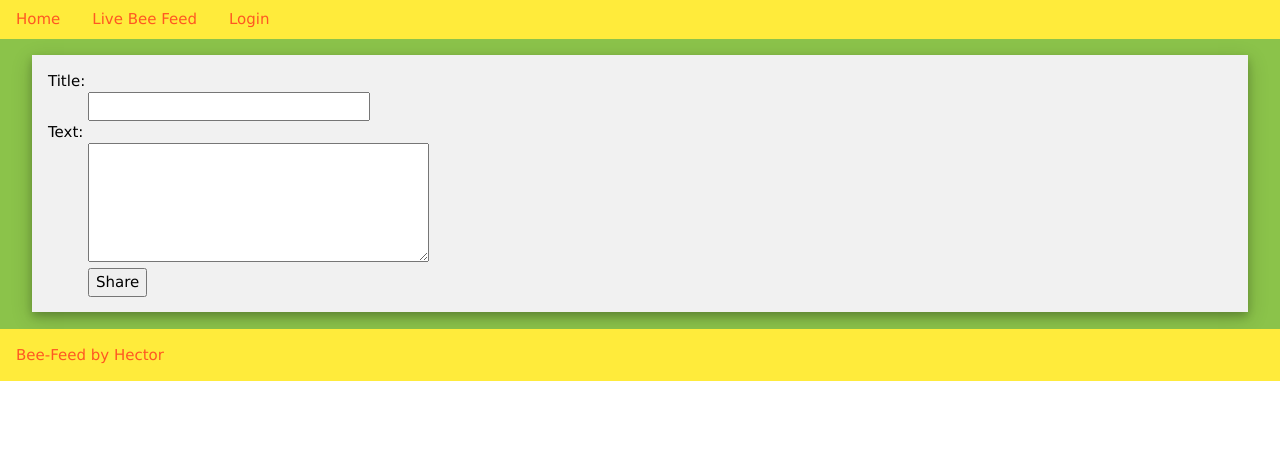
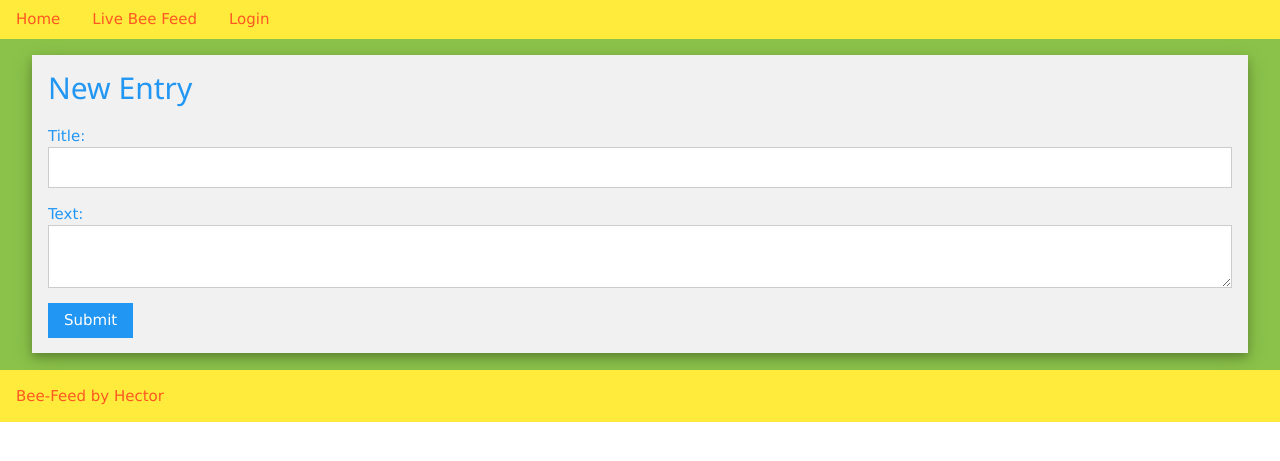
Before and after one commit to ltrojan/bee-feed, a Flask app: template templates/feed.html in a window 1280 px wide. Shown: the part 75-536 px from the top of the page. Run offline with Flask 2, Linux system fonts and the light colour scheme; the template is opened without the code that fills it, so the values that code supplies are empty; the visitor is signed in with stand-in values (Sample User, id 1); parts of the project's set-up code (start-up, migrations or seed data) failed here and were passed over.

```diff
--- a/templates/feed.html
+++ b/templates/feed.html
@@ -1,24 +1,12 @@
 {% extends "layout.html" %}
 
+{% from "macro.html" import add_entry with context %}
 {% from "macro.html" import build_list with context %}
 
 {% block body %}
 
 {% if session.logged_in and session.username %}
-<div class='w3-container'>
-  <!-- form -->
-  <div class="w3-panel w3-card-4 w3-light-grey">
-    <form action="{{ url_for('add_entry') }}" method=post>
-      <dl>
-	<dt>Title:
-	  <dd><input type=text size=30 name=title>
-	    <dt>Text:
-	      <dd><textarea name=text rows=5 cols=40></textarea>
-		<dd><input type=submit value=Share>
-      </dl>
-    </form>
-  </div>
-</div>
+{{ add_entry() }}
 {% endif %}
 
 {{ build_list(data) }}
--- a/templates/macro.html
+++ b/templates/macro.html
@@ -1,7 +1,7 @@
 {% macro build_block(title, date, text) -%}
 <div class="w3-panel w3-card-4 w3-padding-0 entry">
   <header class="w3-container w3-light-grey">
-    <h3 class='w3-text-cyan entry-title'>{{ title }} </h3>
+    <h3 class='w3-text-blue entry-title'>{{ title }} </h3>
     <p>{{ date }}</p>
   </header>
   <div class="w3-container w3-khaki w3-hide entry-text">
@@ -11,6 +11,27 @@
 {%- endmacro %}
 
 
+{% macro add_entry() -%}
+<div class='w3-container'>
+  <!-- form -->
+  <form action="{{ url_for('add_entry') }}" method=post class="w3-panel w3-card-4 w3-light-grey">
+    <h2 class="w3-text-blue">New Entry</h2>
+    <p>
+      <label class="w3-label w3-text-blue">Title:</label>
+      <input class="w3-input w3-border" type="text" name=title>
+    </p>
+    <p>
+      <label class="w3-label w3-text-blue">Text:</label><br>
+      <textarea class="w3-input w3-border" name=text></textarea>
+    </p>
+    <p>
+      <button class="w3-btn w3-blue">Submit</button>
+    </p>
+  </form>
+</div>
+{% endmacro %}
+
+
 {% macro build_list(data) -%}
 <div class="w3-container"> <!-- start -->
   {% for title, date, text in data %}
```
